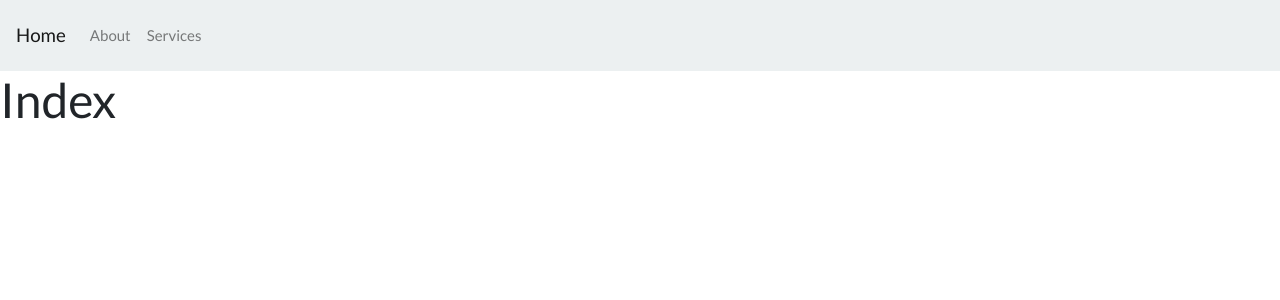
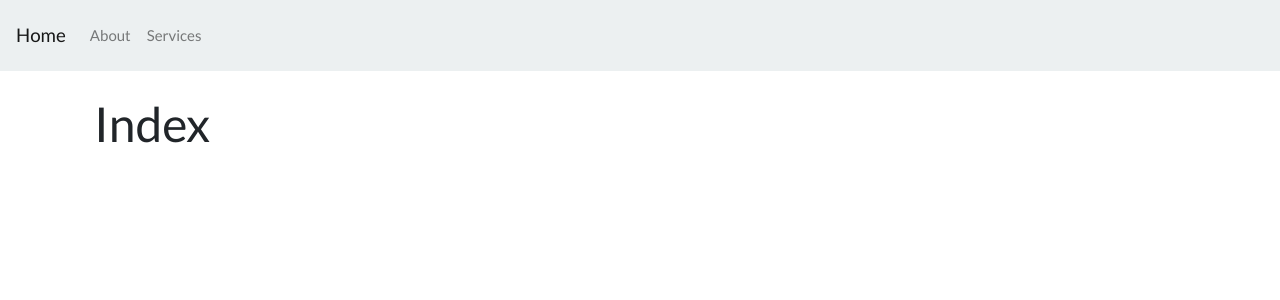
Before and after one commit to imattos78/NextJS_project, a Next.js app: page / in a window 1280 px wide. Shown: the top 300 px of the page. Built offline with nearby package versions, Linux system fonts and the light colour scheme.

Commit message:
container style

```diff
--- a/components/container.js
+++ b/components/container.js
@@ -8,7 +8,7 @@ const Container = (props) => (
             <link rel="stylesheet" href="https://stackpath.bootstrapcdn.com/bootswatch/4.5.2/flatly/bootstrap.min.css"/>
         </Head>
         <Navigation/>
-        <div>
+        <div className="container p-4">
             {props.children}
         </div>
 
```
